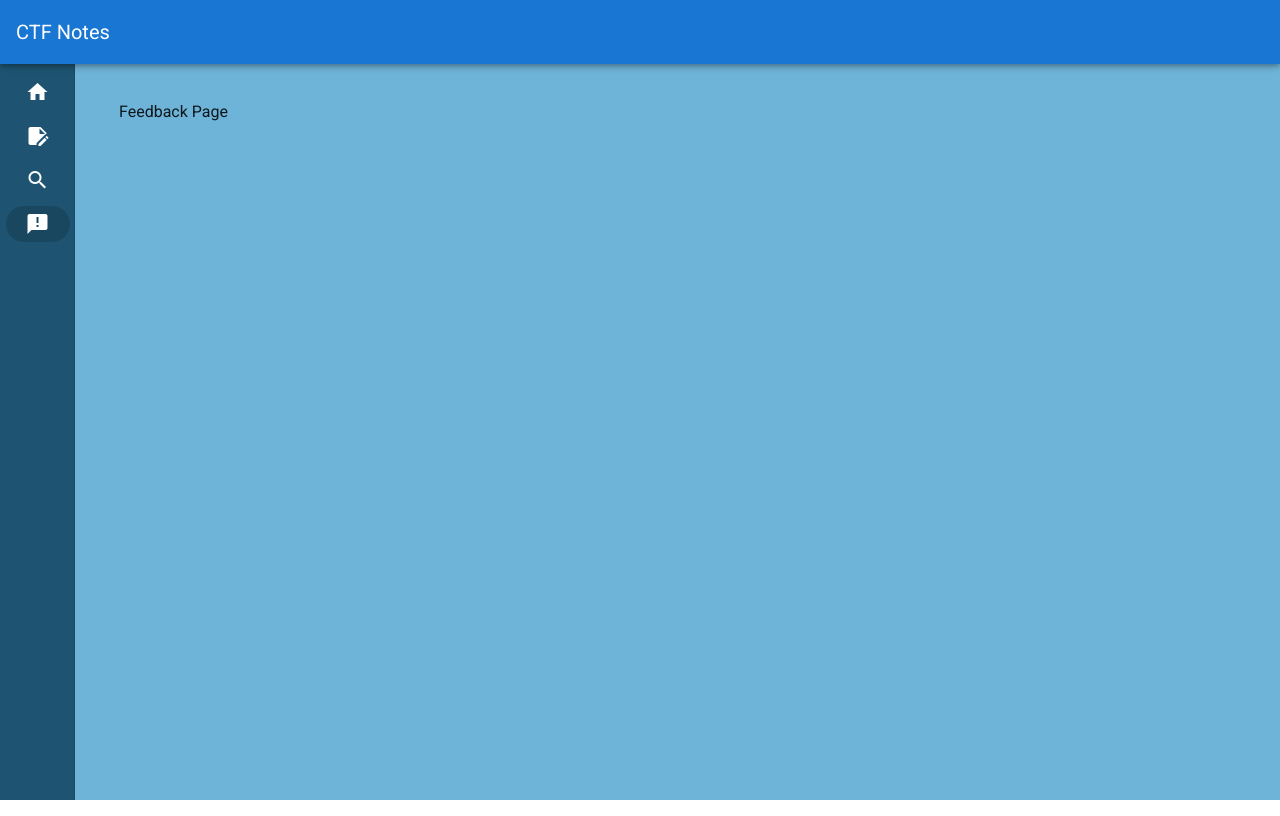
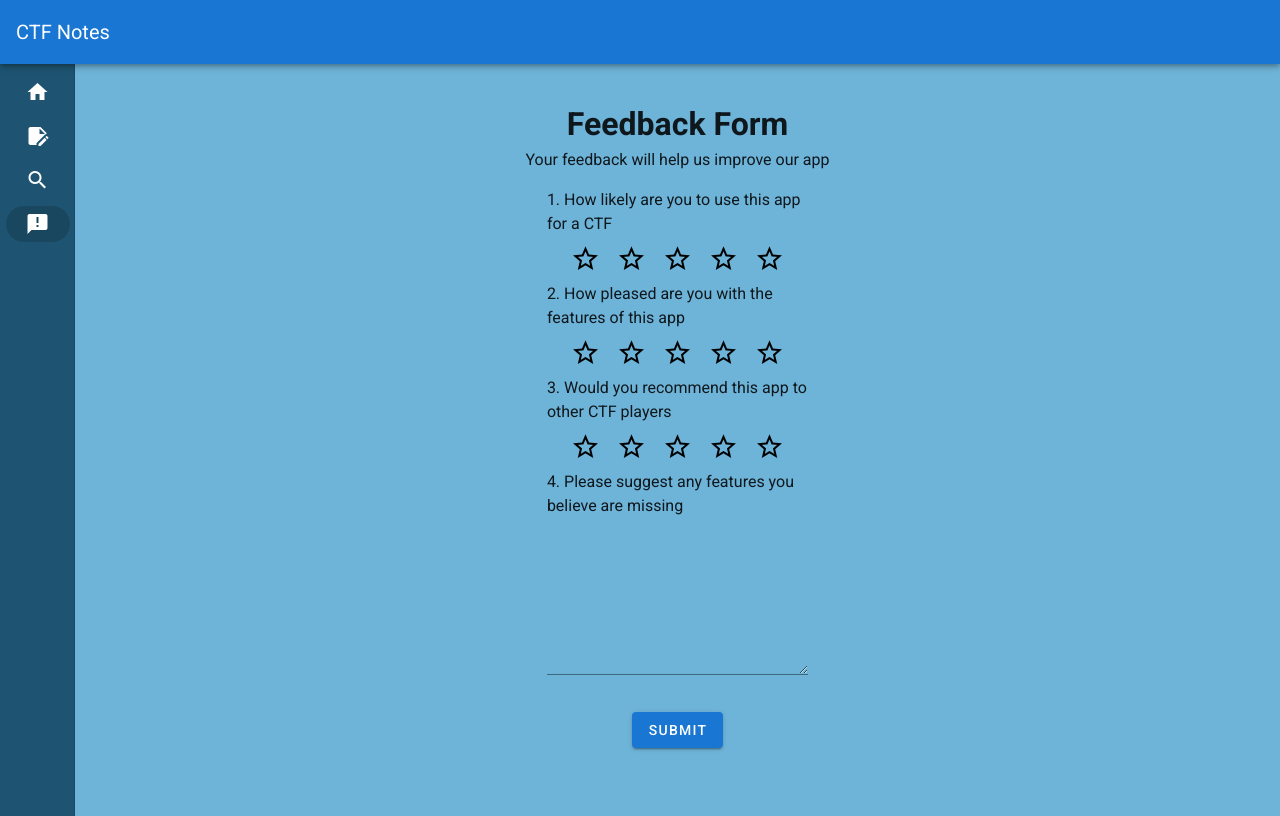
Before and after one commit to mug1wara26/CS6131-Websites, a Vue app: page /feedback in a window 1280 px wide. Built offline with nearby package versions, Linux system fonts and the light colour scheme.

Commit message:
feedback form done

```diff
--- /dev/null
+++ b/src/components/Rating.vue
@@ -0,0 +1,34 @@
+<template>
+  <v-rating
+      v-model="value"
+      class="text-center"
+      background-color="black"
+      color="primary"
+      empty-icon="mdi-star-outline"
+      full-icon="mdi-star"
+      half-icon="mdi-star-half-full"
+      half-increments
+      hover
+      length="5"
+      size="30"
+  ></v-rating>
+</template>
+
+<script lang="ts">
+import Vue from "vue";
+
+export default Vue.extend({
+  name: "Rating",
+  data:() => ({
+    value: 0
+  }),
+  methods: {
+    resetValue() {
+      this.value = 0
+    }
+  },
+  created() {
+    this.$parent?.$on('reset', this.resetValue)
+  }
+});
+</script>
--- a/src/views/Feedback.vue
+++ b/src/views/Feedback.vue
@@ -1,11 +1,57 @@
 <template>
   <v-container fluid>
-    Feedback Page
+
+    <h1 class="d-flex justify-center">Feedback Form</h1>
+    <p class="d-flex justify-center">Your feedback will help us improve our app</p>
+
+    <v-row class="d-flex justify-center">
+      <v-col cols="3" class="d-flex flex-column align-center">
+        <p>
+          1. How likely are you to use this app for a CTF
+          <rating/>
+          2. How pleased are you with the features of this app <br/>
+          <rating/>
+          3. Would you recommend this app to other CTF players <br/>
+          <rating/>
+          4. Please suggest any features you believe are missing
+          <v-textarea v-model="value"/>
+        </p>
+
+        <v-btn color="primary" min-height="0" @click="submitForm">Submit</v-btn>
+      </v-col>
+    </v-row>
+    <div class="d-flex justify-center mt-8">
+      <v-alert
+          v-model="alert"
+          dense
+          type="info"
+          transition="fade-transition"
+      >
+        Feedback submitted
+      </v-alert>
+    </div>
   </v-container>
 </template>
 
 <script lang="ts">
 import Vue from "vue";
+import rating from "@/components/Rating.vue";
 
-export default Vue.extend({})
+export default Vue.extend({
+  components: {
+    rating
+  },
+  data:()=> ({
+    alert: false,
+    value: ''
+  }),
+  methods: {
+    submitForm() {
+      this.value = ''
+      this.$emit('reset')
+      this.alert=true
+      setTimeout(() => {this.alert = false}, 2000)
+    }
+  }
+})
 </script>
```
